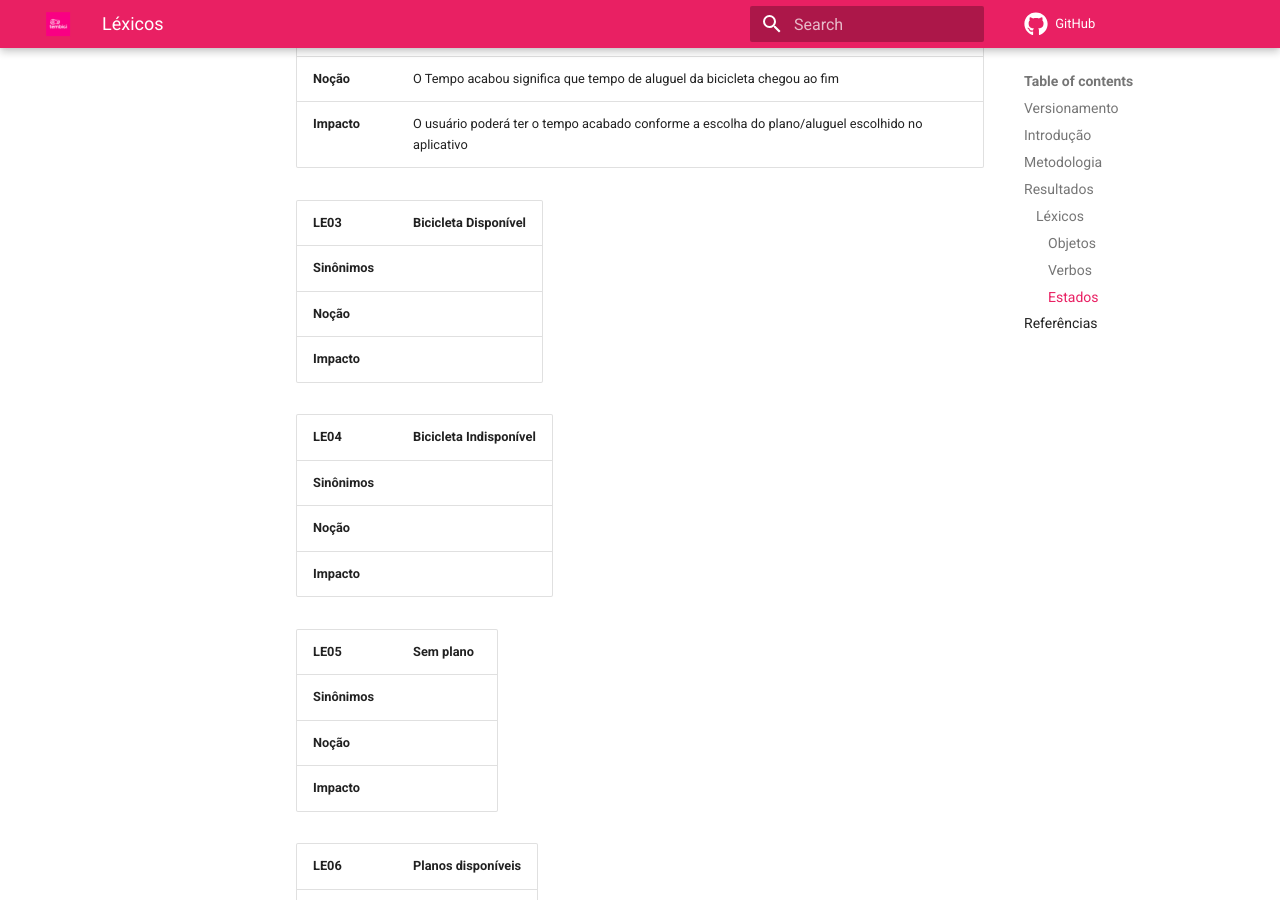
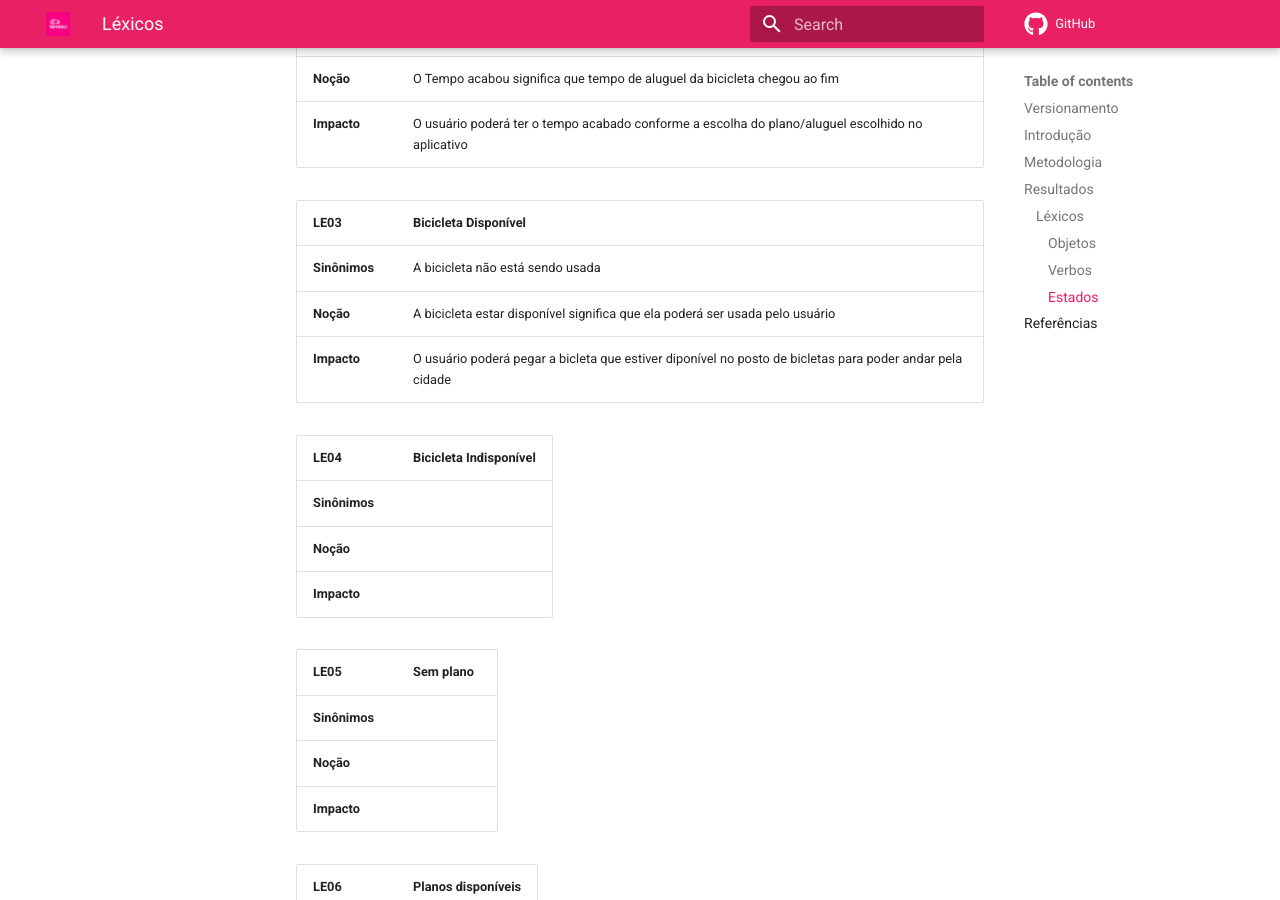
Before and after one commit to Requisitos-de-Software/2021.2-Tembici, an MkDocs documentation site: the page built from docs/modelagem/lexicos.md, in a window 1280 px wide and 900 px high, scrolled down 8104 px. Built offline with MkDocs 1.6.1 and Material for MkDocs 9.7.7, drawn with Linux system fonts in a browser that asks for light colours; comment, search, counter and statistics services are not loaded.

Commit message:
#33 -Adiçao do LE03

```diff
--- a/docs/modelagem/lexicos.md
+++ b/docs/modelagem/lexicos.md
@@ -222,13 +222,13 @@
 
 | LE03 | **Bicicleta Disponível** |
 | ------ | ---- |
-| **Sinônimos** | |
-| **Noção** | |
-| **Impacto**| |
+| **Sinônimos** | A bicicleta não está sendo usada |
+| **Noção** | A bicicleta estar disponível significa que ela poderá ser usada pelo usuário |
+| **Impacto**| O usuário poderá pegar a bicleta que estiver diponível no posto de bicletas para poder andar pela cidade |
 
 | LE04 | **Bicicleta Indisponível** |
 | ------ | ---- |
-| **Sinônimos** | |
+| **Sinônimos** |  |
 | **Noção** | |
 | **Impacto**| |
 
```
